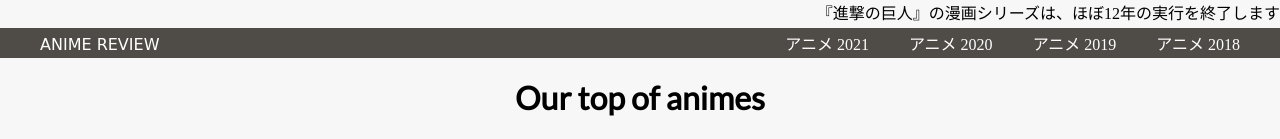
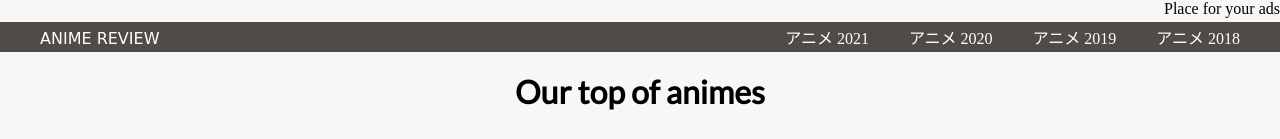
Before and after one commit to trxerick/eng_hw, a plain HTML site: page index.html in a window 1280 px wide. Shown: the top 139 px of the page. Drawn offline with Linux system fonts and the light colour scheme; a web font is replaced by a local one.

Commit message:
Update index.html

```diff
--- a/index.html
+++ b/index.html
@@ -11,7 +11,7 @@
 </head>
 <body>
 
-	 <marquee behavior="alternate" direction="left">『進撃の巨人』の漫画シリーズは、ほぼ12年の実行を終了します</marquee>
+	 <marquee behavior="alternate" direction="left">Place for your ads</marquee>
 
 	<img src="char.gif" class = "fix">
 	<div id = "upper_menu">
```
